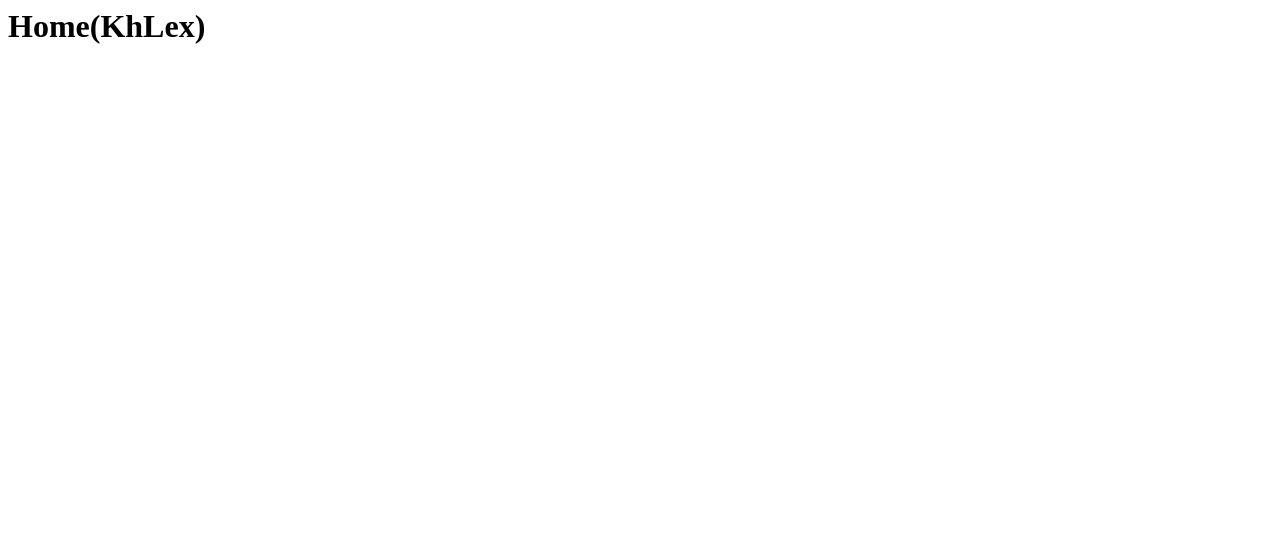
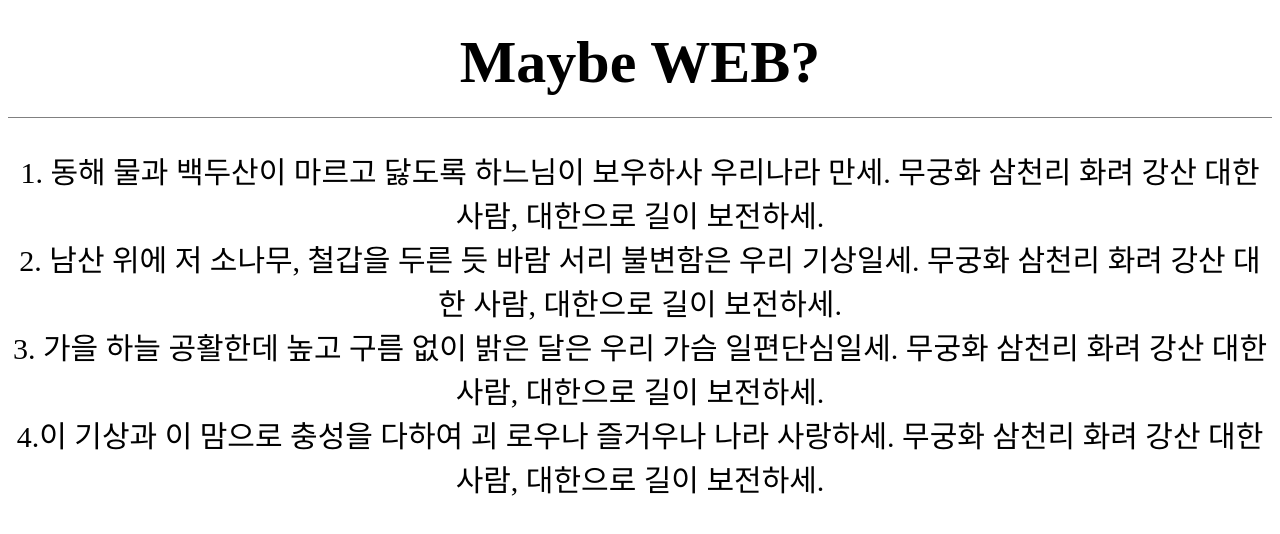
Before and after one commit to khlex123/web1, a plain HTML site: page index.html in a window 1280 px wide. Drawn offline with Linux system fonts and the light colour scheme.

Commit message:
Add files via upload

```diff
--- a/index.html
+++ b/index.html
@@ -1 +1,42 @@
-<h1>Home(KhLex)</h1>
+<!DOCTYPE html>
+<html lang="en">
+<meta charset="UTF-8">
+<title>김근혁의 project</title>
+<head>
+    <style>
+        h1 {
+            font-size:60px;
+            text-align: center;
+            border-bottom:1px solid gray;
+            margin:0px;
+            padding:20px;
+        }
+        p {
+            font-size:30px;
+            text-align: center;
+        }
+    </style>
+</head>
+<body>
+
+    <h1>Maybe WEB?</h1>
+    <p>
+    1. 동해 물과 백두산이 마르고 닳도록
+    하느님이 보우하사 우리나라 만세.
+    무궁화 삼천리 화려 강산
+    대한 사람, 대한으로 길이 보전하세.<br>
+    2. 남산 위에 저 소나무, 철갑을 두른 듯
+    바람 서리 불변함은 우리 기상일세.
+    무궁화 삼천리 화려 강산
+    대한 사람, 대한으로 길이 보전하세.<br>
+    3. 가을 하늘 공활한데 높고 구름 없이
+    밝은 달은 우리 가슴 일편단심일세.
+    무궁화 삼천리 화려 강산
+    대한 사람, 대한으로 길이 보전하세.<br>
+    4.이 기상과 이 맘으로 충성을 다하여
+    괴 로우나 즐거우나 나라 사랑하세.
+    무궁화 삼천리 화려 강산
+    대한 사람, 대한으로 길이 보전하세.<br>
+    </p>
+</body>
+</html>
```
